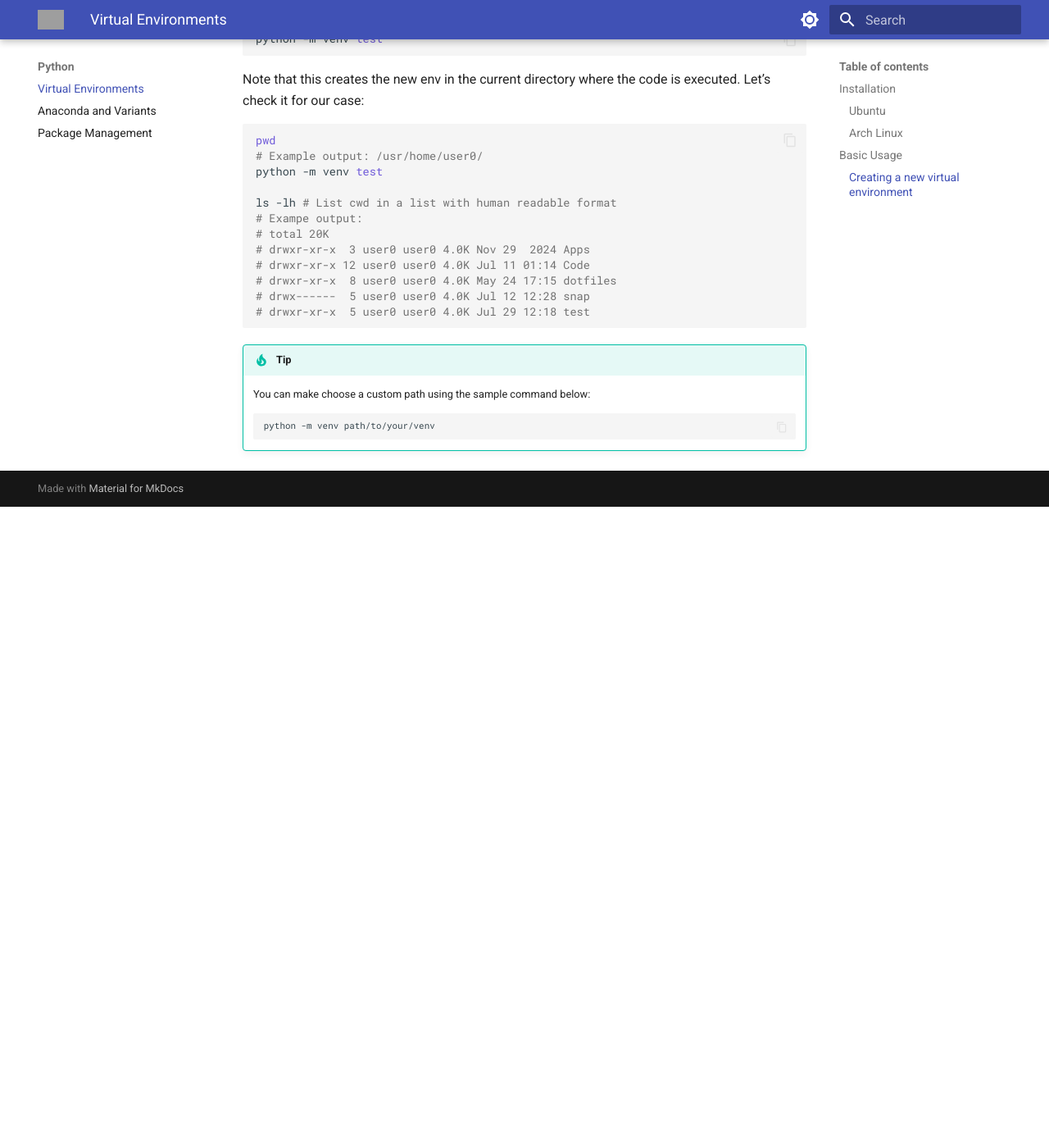
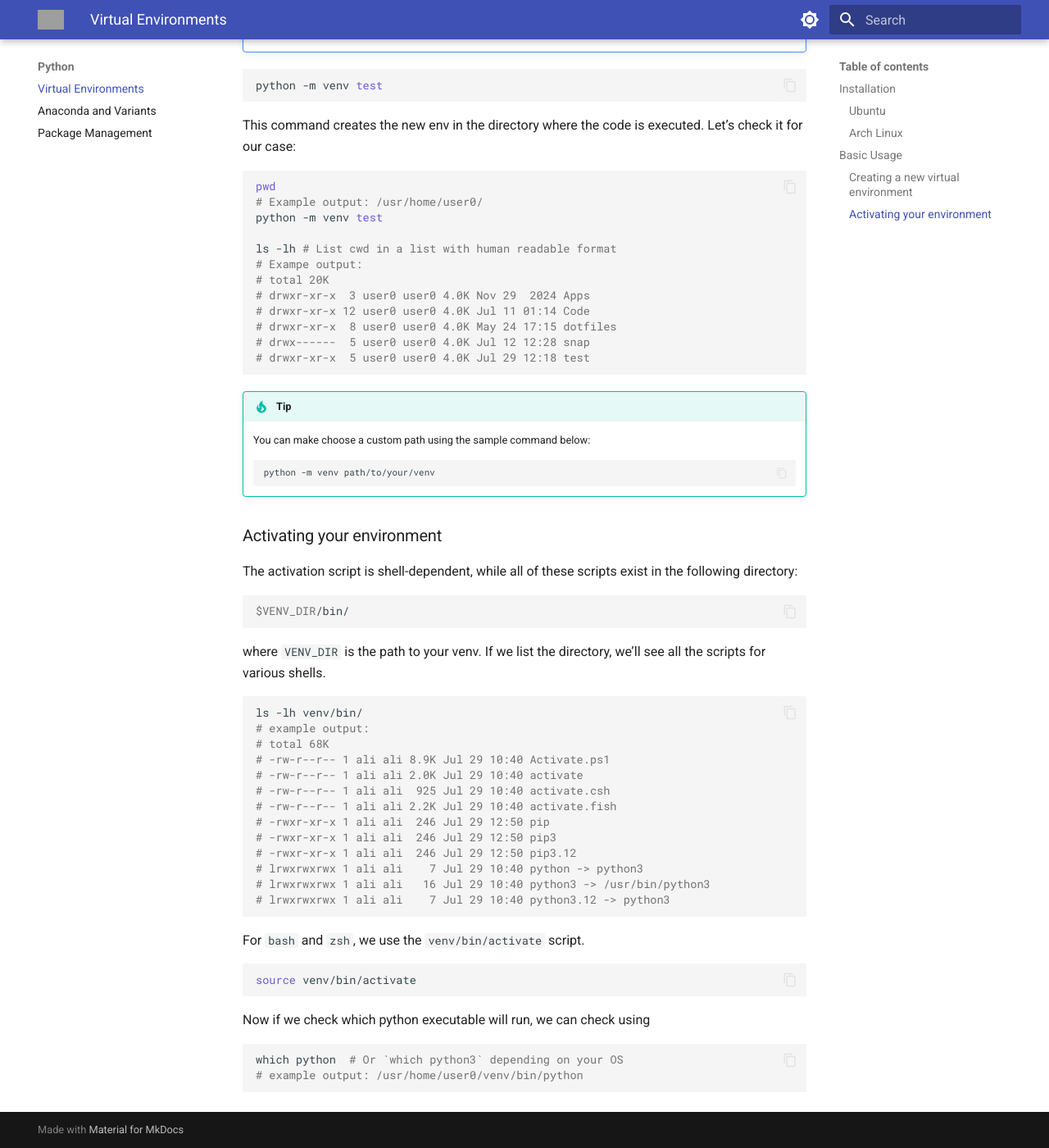
Before and after one commit to themahani/wiki, an MkDocs documentation site: the page built from docs/python/venv.md, in a window 1280 px wide and 1400 px high, scrolled down 2118 px. Shown: the whole window at 82% size. Built offline with MkDocs 1.6.1 and Material for MkDocs 9.7.7, drawn with Linux system fonts in a browser that asks for light colours; before the commit the page ends 2736 px from its top, so only the background shows below that; some of the changed text lies outside the part shown; grey boxes are pictures that could not be loaded.

Commit message:
fix: fix typos and add a bit to venv

````diff
--- a/docs/python/venv.md
+++ b/docs/python/venv.md
@@ -3,21 +3,21 @@
 Welcome to package versioning hell :)
 
 Python provides an application known as `venv`, short for _virtual environment_. This
-application provide the crucial ability for the user to isolate their Python environment
-install thrid-party python packages locally. This is important since installing all of our packages
+application provides the crucial ability for the user to isolate their Python environment and
+install thrid-party packages. This is important since installing all of our packages
 on the python environment used by the operating system can be very dangerous.
 
 **Why?**:
 
 1. **Root Access**: Installing python packages in the root environment can lead to third-party packages
    gaining root access to your system which can lead to _arbitrary code execution_ on your system.
-2. **Clutter**: Working on multiple projects, each requiring a specific set of packages and lead to a large amount of clutter.
+2. **Clutter**: Working on multiple projects, each requiring a specific set of packages can lead to a large amount of clutter.
 3. **Version Conflict**: Some packages depend on specific versions of other packages. This can lead to package version conflicts
    very easily.
 
 ## Installation
 
-Your python executable should normally have `venv` preinstalled already.
+Your python executable should normally have `venv` preinstalled.
 You can check this by running
 
 ```bash
@@ -25,7 +25,7 @@ export PHYTON_EXE=$(command -v python || command -v python3)    # depending on y
 PYTHON_EXE -m venv -h
 ```
 
-The output should look like below:\
+The output should look like below:
 
 ```
 usage: venv [-h] [--system-site-packages] [--symlinks | --copies] [--clear] [--upgrade]
@@ -80,20 +80,22 @@ Using Pacman run:
 sudo pacman -Syy python-venv
 ```
 
-This command does the same for your Archlinux system.
+This command does the same for your Arch linux system.
 
 ## Basic Usage
 
 ### Creating a new virtual environment
 
 Let's create a new python environment and name it `test`.
-Note that I'm assuming the python3 executable name is `python`. In some OS's it can be `python3`.
+!!! note
+    I'm assuming the python3 executable name is `python`.
+    In some OS's it can be `python3`.
 
 ```bash
 python -m venv test
 ```
 
-Note that this creates the new env in the current directory where the code is executed.
+This command creates the new env in the directory where the code is executed.
 Let's check it for our case:
 
 ```bash
@@ -117,3 +119,37 @@ ls -lh # List cwd in a list with human readable format
     ```bash
     python -m venv path/to/your/venv
     ```
+
+### Activating your environment
+
+The activation script is shell-dependent, while all of these scripts exist in the following
+directory:
+```bash
+$VENV_DIR/bin/
+```
+where `VENV_DIR` is the path to your venv. If we list the directory, we'll see
+all the scripts for various shells.
+```bash
+ls -lh venv/bin/
+# example output:
+# total 68K
+# -rw-r--r-- 1 ali ali 8.9K Jul 29 10:40 Activate.ps1
+# -rw-r--r-- 1 ali ali 2.0K Jul 29 10:40 activate
+# -rw-r--r-- 1 ali ali  925 Jul 29 10:40 activate.csh
+# -rw-r--r-- 1 ali ali 2.2K Jul 29 10:40 activate.fish
+# -rwxr-xr-x 1 ali ali  246 Jul 29 12:50 pip
+# -rwxr-xr-x 1 ali ali  246 Jul 29 12:50 pip3
+# -rwxr-xr-x 1 ali ali  246 Jul 29 12:50 pip3.12
+# lrwxrwxrwx 1 ali ali    7 Jul 29 10:40 python -> python3
+# lrwxrwxrwx 1 ali ali   16 Jul 29 10:40 python3 -> /usr/bin/python3
+# lrwxrwxrwx 1 ali ali    7 Jul 29 10:40 python3.12 -> python3
+```
+For `bash` and `zsh`, we use the `venv/bin/activate` script.
+```bash
+source venv/bin/activate
+```
+Now if we check which python executable will run, we can check using
+```bash
+which python  # Or `which python3` depending on your OS
+# example output: /usr/home/user0/venv/bin/python
+```
````
Also changed, not shown: other parts of docs/python/venv.md (+1 -1 lines).
